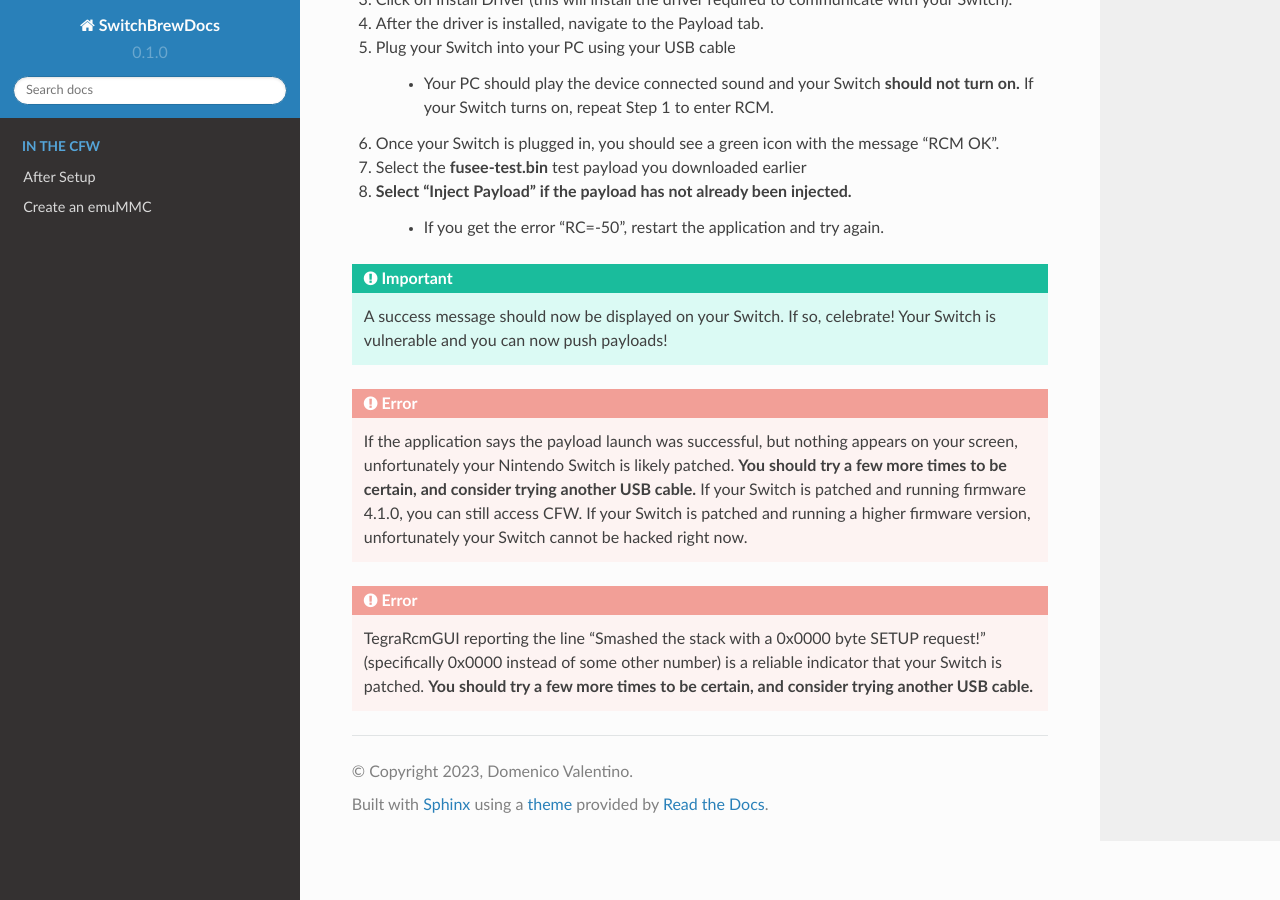
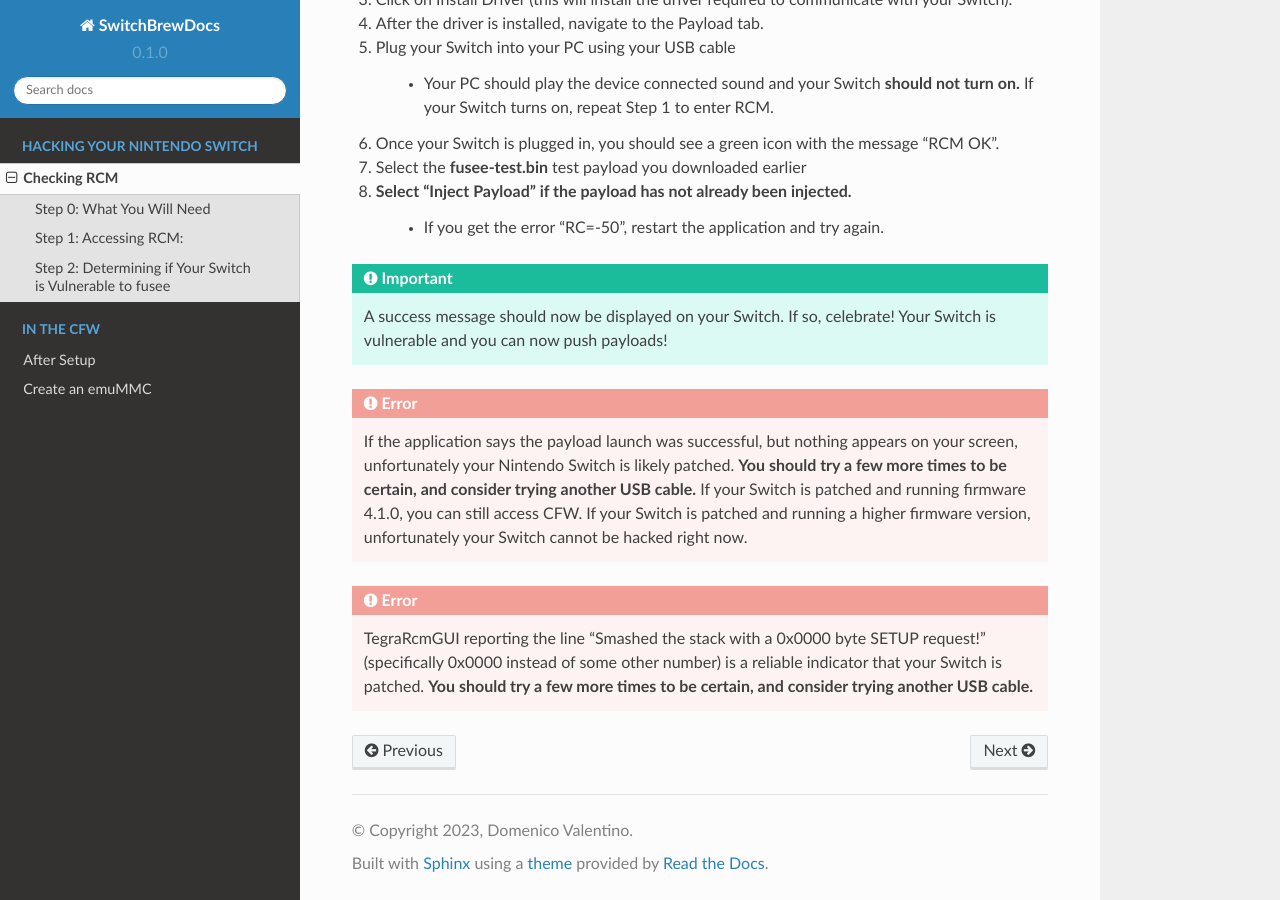
Before and after one commit to domilx/SwitchBrewDocs, a Sphinx documentation site: the page built from docs/source/hacking/rcm.rst, in a window 1280 px wide and 900 px high, scrolled down 2412 px. Built offline with Sphinx 7.4.7 and the Read the Docs theme 2.0.0, drawn with Linux system fonts in a browser that asks for light colours; pages that are not in the unit, such as notebooks, are missing from menus.

```diff
--- a/docs/source/index.rst
+++ b/docs/source/index.rst
@@ -23,8 +23,8 @@
    :caption: Hacking Your Nintendo Switch
    :hidden:
 
-   /hacking/RCM
-   /hacking/SDSetup
+   /hacking/rcm
+   /hacking/sdSetup
 
 .. toctree::
    :maxdepth: 2
```
